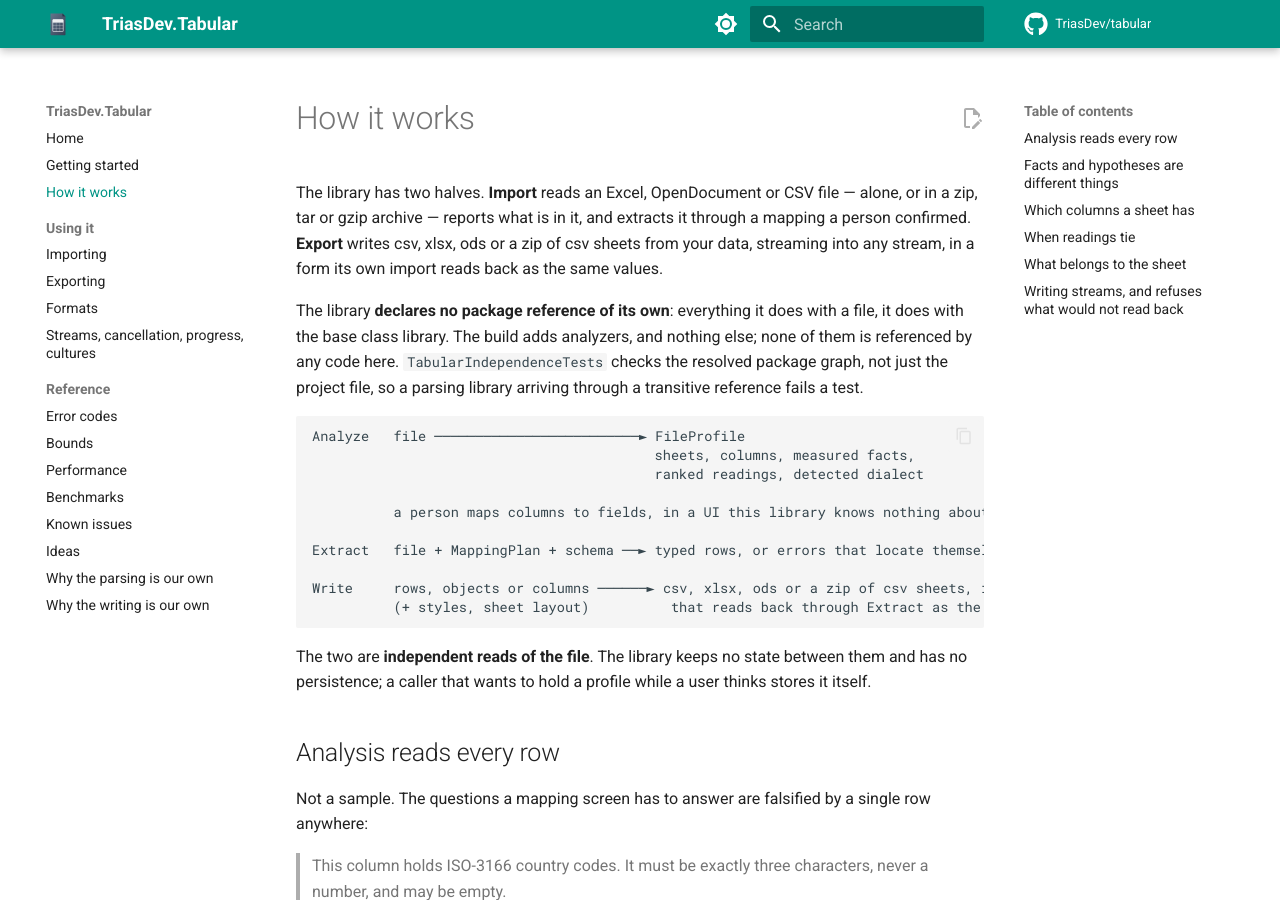
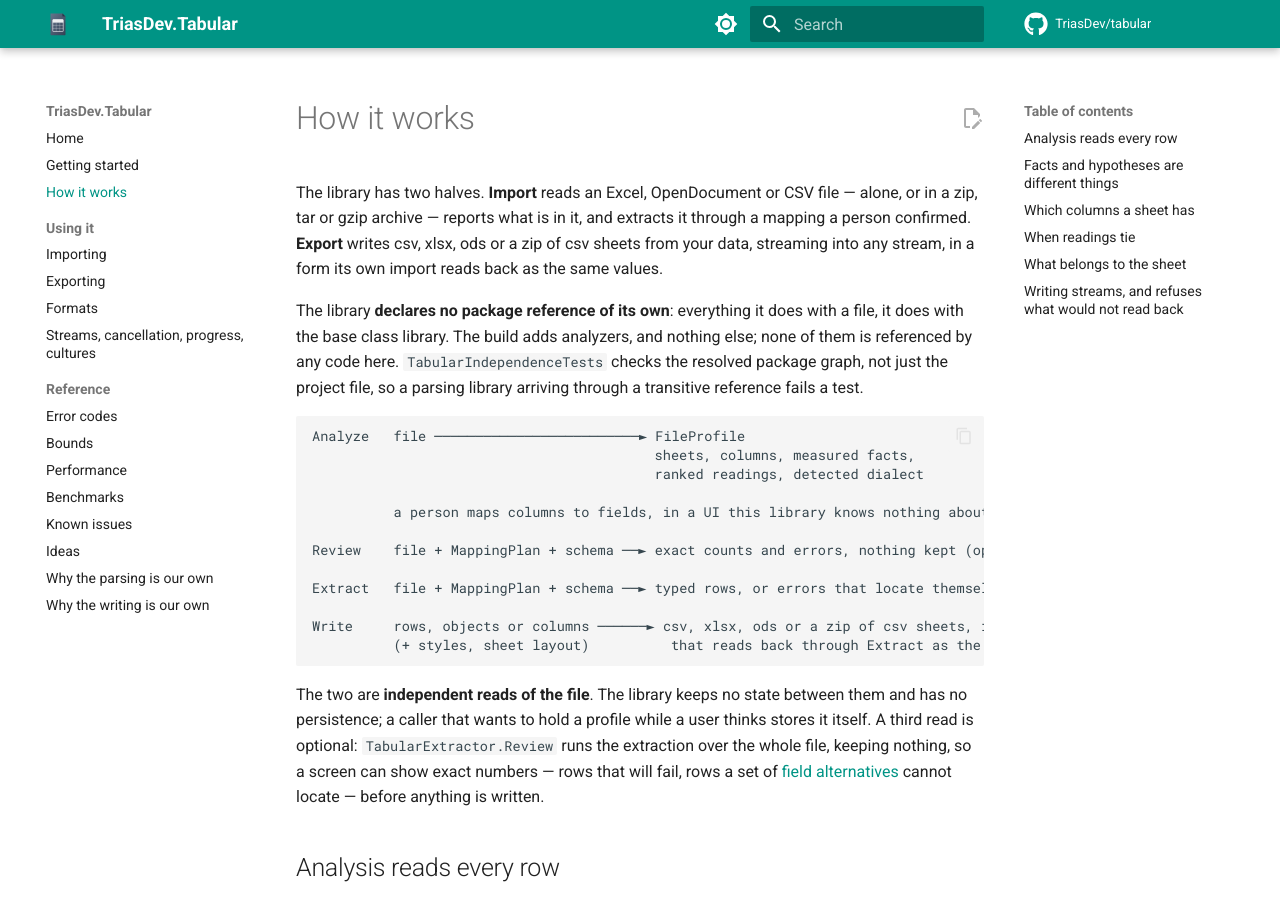
Before and after one commit to TriasDev/tabular, an MkDocs documentation site: the page built from docs/concepts.md, in a window 1280 px wide and 900 px high. Built offline with MkDocs 1.6.1 and Material for MkDocs 9.7.7, drawn with Linux system fonts in a browser that asks for light colours; comment, search, counter and statistics services are not loaded.

Commit message:
docs: field alternatives and the review in the map for people and for LLMs

````diff
--- a/docs/concepts.md
+++ b/docs/concepts.md
@@ -17,6 +17,8 @@ Analyze   file ─────────────────────
 
           a person maps columns to fields, in a UI this library knows nothing about
 
+Review    file + MappingPlan + schema ──► exact counts and errors, nothing kept (optional)
+
 Extract   file + MappingPlan + schema ──► typed rows, or errors that locate themselves
 
 Write     rows, objects or columns ──────► csv, xlsx, ods or a zip of csv sheets, into a stream
@@ -24,7 +26,11 @@ Write     rows, objects or columns ──────► csv, xlsx, ods or a zip
 ```
 
 The two are **independent reads of the file**. The library keeps no state between them and has no
-persistence; a caller that wants to hold a profile while a user thinks stores it itself.
+persistence; a caller that wants to hold a profile while a user thinks stores it itself. A third
+read is optional: `TabularExtractor.Review` runs the extraction over the whole file, keeping nothing,
+so a screen can show exact numbers — rows that will fail, rows a set of
+[field alternatives](importing.md#fields-that-stand-in-for-one-another) cannot locate — before
+anything is written.
 
 ## Analysis reads every row
 
--- a/mkdocs.yml
+++ b/mkdocs.yml
@@ -77,6 +77,14 @@ plugins:
            `MappingPrecheck.Check(plan, schema, profile)`.
         3. `TabularImporter.Import(stream, name, plan, schema, row => new MyType(row[field], ...))`
            returns an `ImportRun<T>`: read it once: `ReadRows(ct)` for outcomes (a value or `RowError`s), `ReadChunks(size, ct)` or `ReadAll(limit, ct)`.
+        4. Fields that stand in for one another (coordinates, or an address where a row has none):
+           `ImportSchema.Alternatives = [new FieldAlternatives("location", [AlternativeGroup.AllOf("coordinates", lat, lon),
+           AlternativeGroup.Ladder("address", requiredLevels: 1, new AlternativeLevel("country", country), ...)])]`.
+           The first usable group wins a row; a later group's fields are validated only in rows that need it
+           (elsewhere kept as is). `row.Resolution(set)` says which group won; `ImportRun<T>.Alternatives` reports
+           coverage. `TabularExtractor.Review(cursor, plan, schema, options, progress, ct)` reads the whole file
+           without keeping values and returns an `ImportReview` (summary, first errors, alternatives report) —
+           exact numbers for a screen between mapping and import.
 
         Exporting writes into any writable stream (it need not seek; an ASP.NET Core response body works):
 
@@ -113,7 +121,7 @@ plugins:
           - getting-started.md: Install, read a file, profile, map, check and import; write a file
           - concepts.md: The two reads, what a profile measures, facts against suggestions; how writing works
         Using it:
-          - importing.md: Import runs, batches, rules, translated fields, the precheck
+          - importing.md: Import runs, batches, rules, translated fields, field alternatives, the precheck, the review before import
           - exporting.md: Writing csv, xlsx, ods and zip files; styles, layout, streams, failures
           - formats.md: What csv, xlsx, ods, zip, tar and gzip files read as; csv repair; what each format holds when written
           - operations.md: Stream ownership, cancellation, progress, cultures
````
Also changed, not shown: CLAUDE.md (+7 -2 lines), README.md (+3 -1 lines), docs/guide.md (+1 -1 lines), docs/importing.md (+13 -0 lines), docs/index.md (+1 -1 lines).
